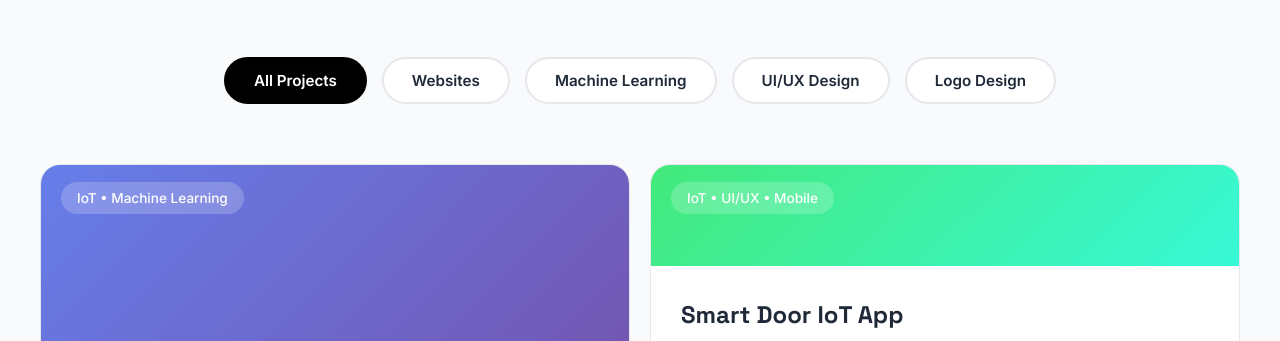
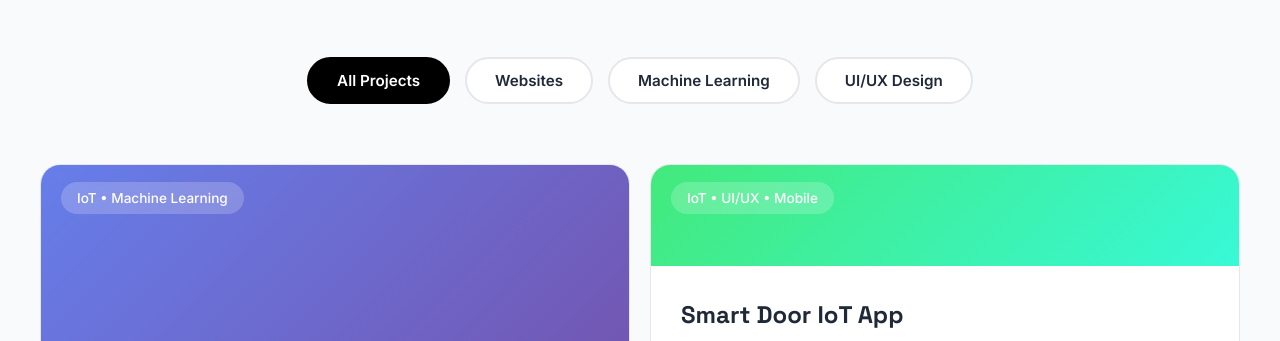
Before and after one commit to venxice/Portfolio, a plain HTML site: page index.html in a window 1280 px wide. Shown: the part 1057-1398 px from the top of the page. Drawn offline with Linux system fonts and the light colour scheme.

Commit message:
Remove Logo Design filter from projects section

```diff
--- a/index.html
+++ b/index.html
@@ -90,7 +90,6 @@
                 <button class="filter-btn" data-filter="web">Websites</button>
                 <button class="filter-btn" data-filter="ml">Machine Learning</button>
                 <button class="filter-btn" data-filter="design">UI/UX Design</button>
-                <button class="filter-btn" data-filter="logo">Logo Design</button>
             </div>
 
             <div class="bento-grid">
```
